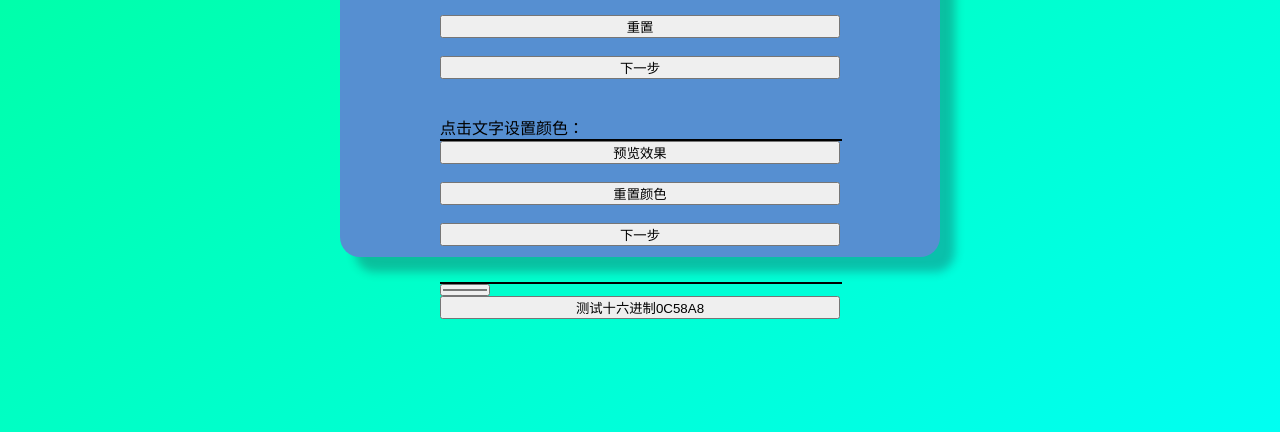
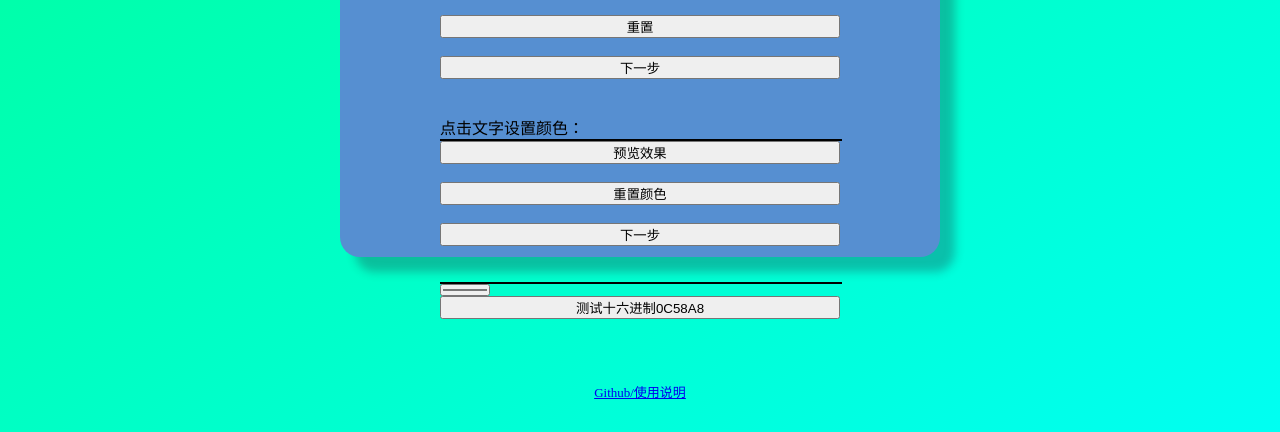
Before and after one commit to Lv-da/anEasyGradientColorGenerator, a plain HTML site: page 渐变颜色 - 2.html in a window 1280 px wide. Shown: the part 368-800 px from the top of the page. Drawn offline with Linux system fonts and the light colour scheme.

Commit message:
Add files via upload

```diff
--- a/渐变颜色 - 2.html
+++ b/渐变颜色 - 2.html
@@ -45,6 +45,16 @@
 		justify-content: space-around;
 		flex-direction: column;
 		z-index: 1;/* 层级 */
+	}
+	footer{
+		/*位置在页面底部*/
+		position: absolute;
+		bottom: 0;
+		/* width: 30%; */
+		width: 300px;
+		height: 50px;
+		text-align: center;
+		font-size: small;
 	}
 
 </style>
@@ -194,4 +204,7 @@
 			<button onclick="toHex(12,88,168)">测试十六进制0C58A8</button>
 		</div>
 	</div>
+	<footer>
+		<a href="https://github.com/Lv-da/anEasyGradientColorGenerator" target="_blank">Github/使用说明</a>
+	</footer>
 </body>
```
